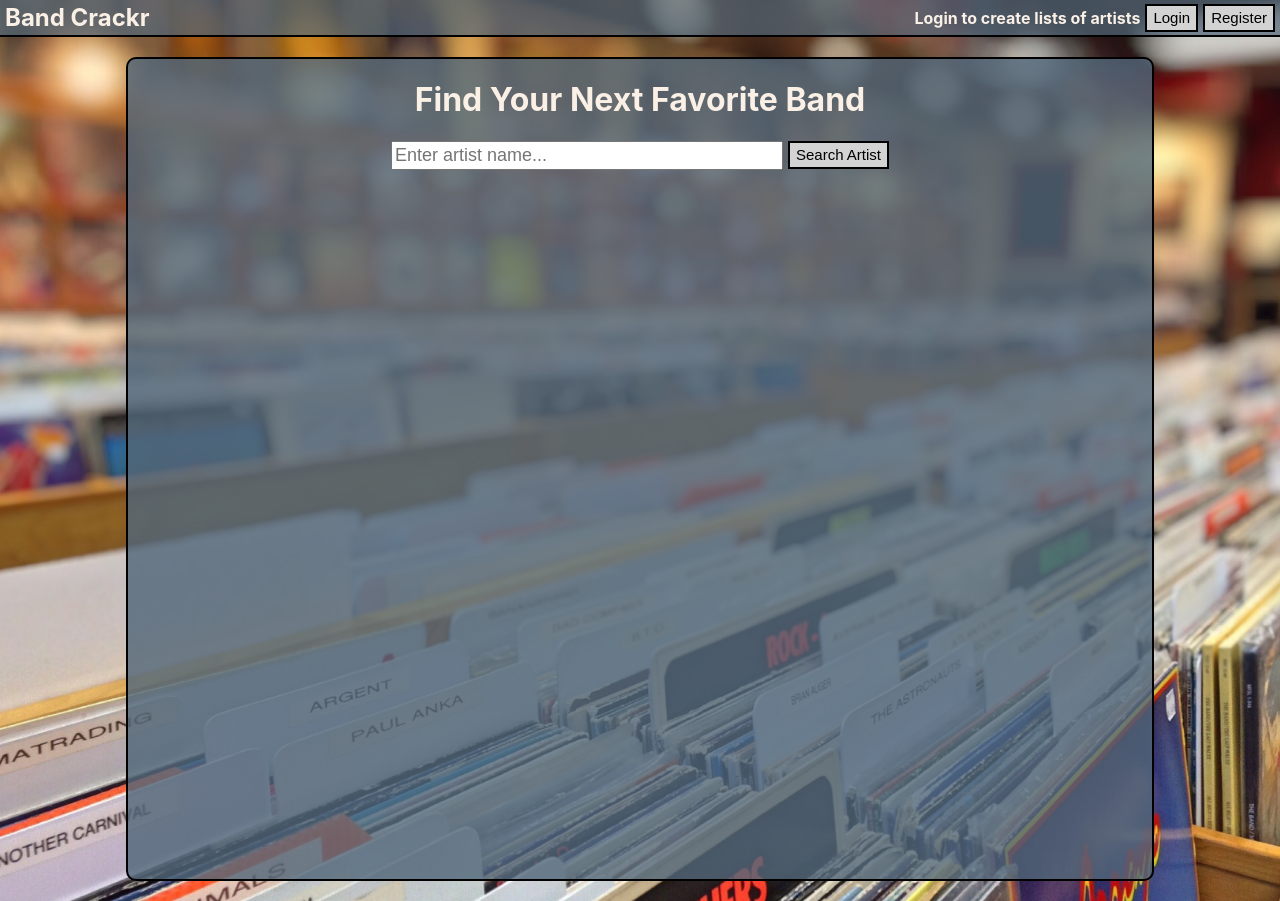
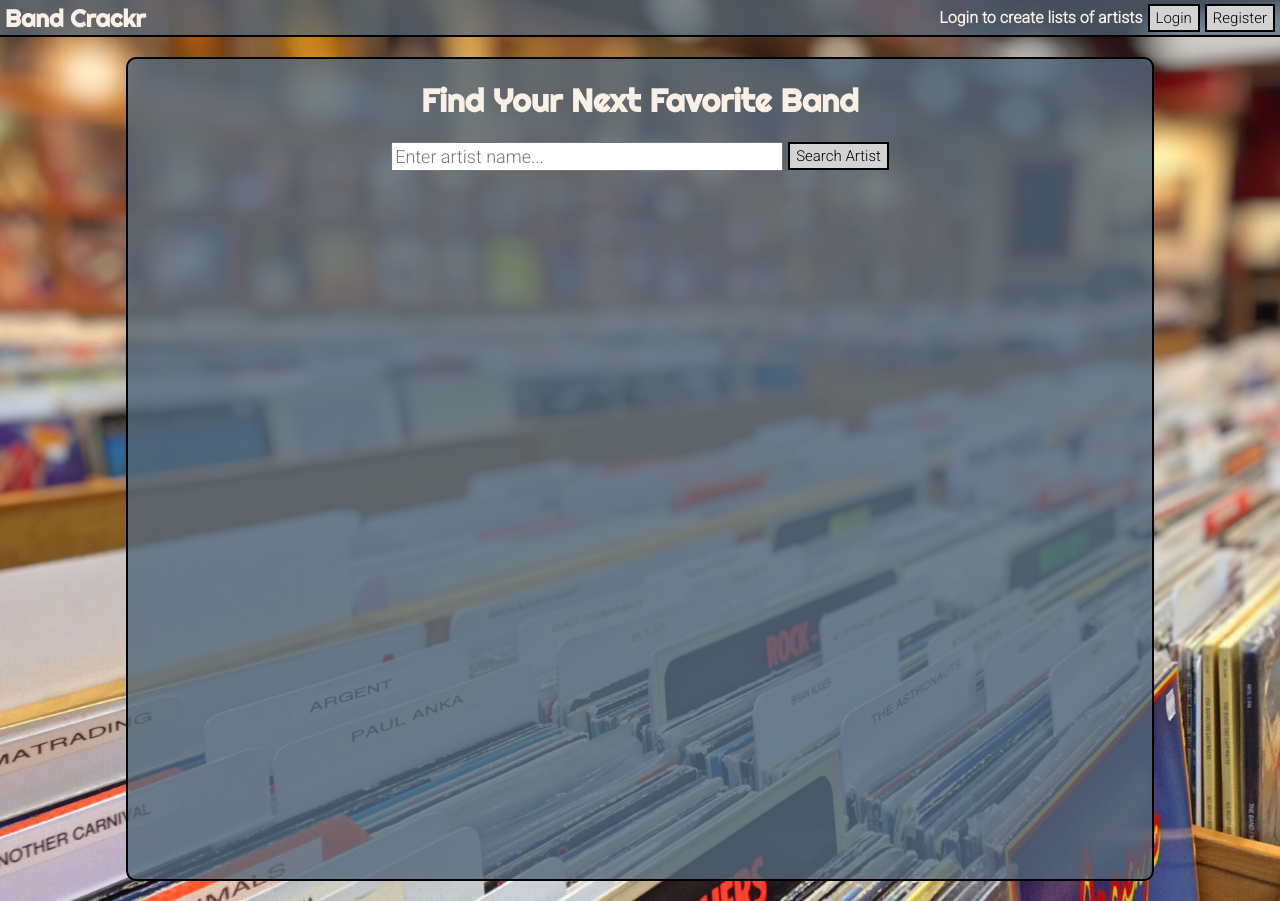
Before and after one commit to Dillonpyle/where-to-start-FE, a React (Create React App) app: page / in a window 1280 px wide. Built offline with nearby package versions, Linux system fonts and the light colour scheme; the HTML template or start-up script is replaced by a standard one.

Commit message:
added fonts

```diff
--- a/public/index.html
+++ b/public/index.html
@@ -13,6 +13,7 @@
       homescreen on Android. See https://developers.google.com/web/fundamentals/web-app-manifest/
     -->
     <link rel="manifest" href="%PUBLIC_URL%/manifest.json" />
+    <link href="https://fonts.googleapis.com/css?family=Righteous|Roboto:300" rel="stylesheet">
     <!--
       Notice the use of %PUBLIC_URL% in the tags above.
       It will be replaced with the URL of the `public` folder during the build.
--- a/src/App.css
+++ b/src/App.css
@@ -56,6 +56,14 @@ input {
 h1, h2, h3, h4 {
   text-align: center;
   color: linen;
+}
+
+h1, h2{
+  font-family: 'Righteous', cursive;
+}
+
+h3, h4, p, li, label, button, input {
+  font-family: 'Roboto', sans-serif;
 }
 
 li {
```
